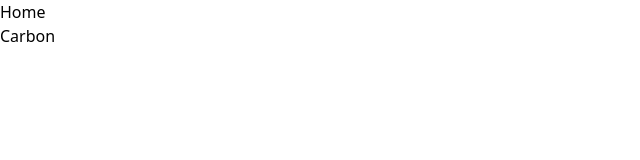
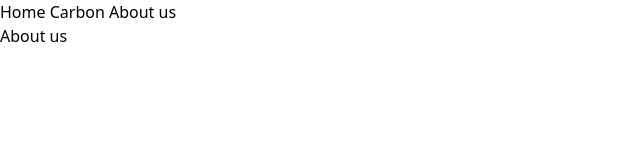
Before and after one commit to Curtis-Turk/Travel-lite, a React (Create React App) app in the folder client/: page /aboutus in a window 1280 px wide. Before the commit this address had no page. Shown: the top 160 px of the page, without its empty margins (0-640 px from the left). Built offline with nearby package versions, Linux system fonts and the light colour scheme.

Commit message:
Added the initial about us page and route

```diff
--- a/client/src/App.js
+++ b/client/src/App.js
@@ -7,6 +7,7 @@ import {
 } from "react-router-dom";
 import Home from "./pages/Home";
 import Carbon from "./pages/Carbon";
+import AboutUs from "./pages/AboutUs";
 
 function App() {
   let activeClassName = "nav-active";
@@ -14,29 +15,29 @@ function App() {
     <>
       <Router>
         <nav>
-          <ul>
-            <li>
-              {" "}
           <NavLink
             to="/"
             className={({ isActive }) => isActive && activeClassName}
           >
             Home{" "}
           </NavLink>
-            </li>
-            <li>
           <NavLink
             to="/carbon"
             className={({ isActive }) => isActive && activeClassName}
           >
             Carbon{" "}
           </NavLink>
-            </li>
-          </ul>
+          <NavLink
+            to="/aboutus"
+            className={({ isActive }) => isActive && activeClassName}
+          >
+            About us{" "}
+          </NavLink>
         </nav>
         <Routes>
           <Route path="/" element={<Home />} />
           <Route path="/carbon" element={<Carbon />} />
+          <Route path="/aboutus" element={<AboutUs />} />
         </Routes>
       </Router>
     </>
--- /dev/null
+++ b/client/src/pages/AboutUs.js
@@ -0,0 +1,5 @@
+function AboutUs() {
+  return <div>About us</div>;
+}
+
+export default AboutUs;
```
Lines whose indentation alone changed are shown as unchanged.
